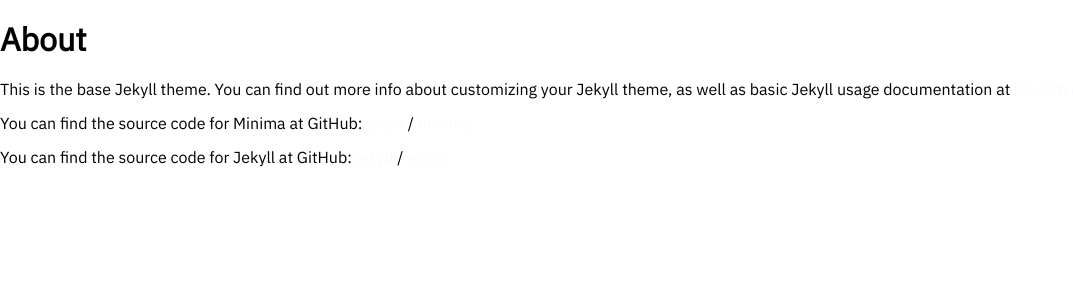
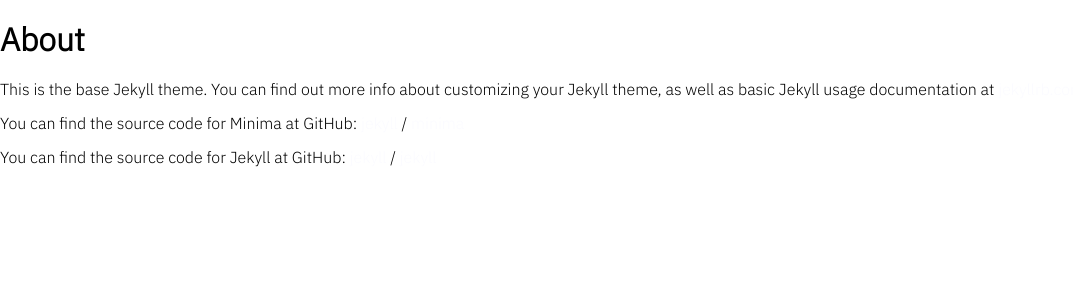
Before and after one commit to easynowbaby/easynowbaby.github.io, a Jekyll site: the page built from docs/about.markdown, in a window 1280 px wide. Shown: the top 300 px of the page, without its empty margins (0-1073 px from the left). Built offline with Jekyll 4.4.1, drawn with Linux system fonts in a browser that asks for light colours.

Commit message:
fixed google font

```diff
--- a/docs/_includes/head.html
+++ b/docs/_includes/head.html
@@ -5,7 +5,7 @@
     {%- seo -%}
     <link rel="preconnect" href="https://fonts.googleapis.com">
     <link rel="preconnect" href="https://fonts.gstatic.com" crossorigin>
-    <link href="https://fonts.googleapis.com/css2?family=IBM+Plex+Sans::wght@300&display=swap" rel="stylesheet">
+    <link href="https://fonts.googleapis.com/css2?family=IBM+Plex+Sans:wght@300&display=swap" rel="stylesheet">
     <link rel="stylesheet" href="{{ "/assets/css/style.css" | relative_url }}">
     {%- feed_meta -%}
     {%- if jekyll.environment == 'production' and site.google_analytics -%}
```
